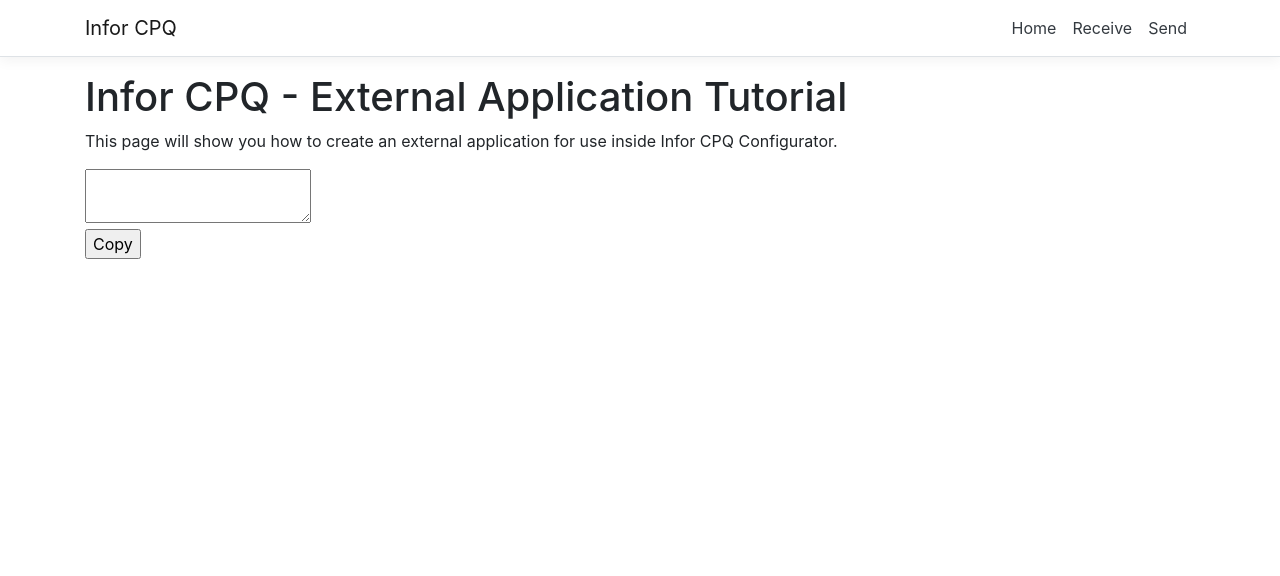
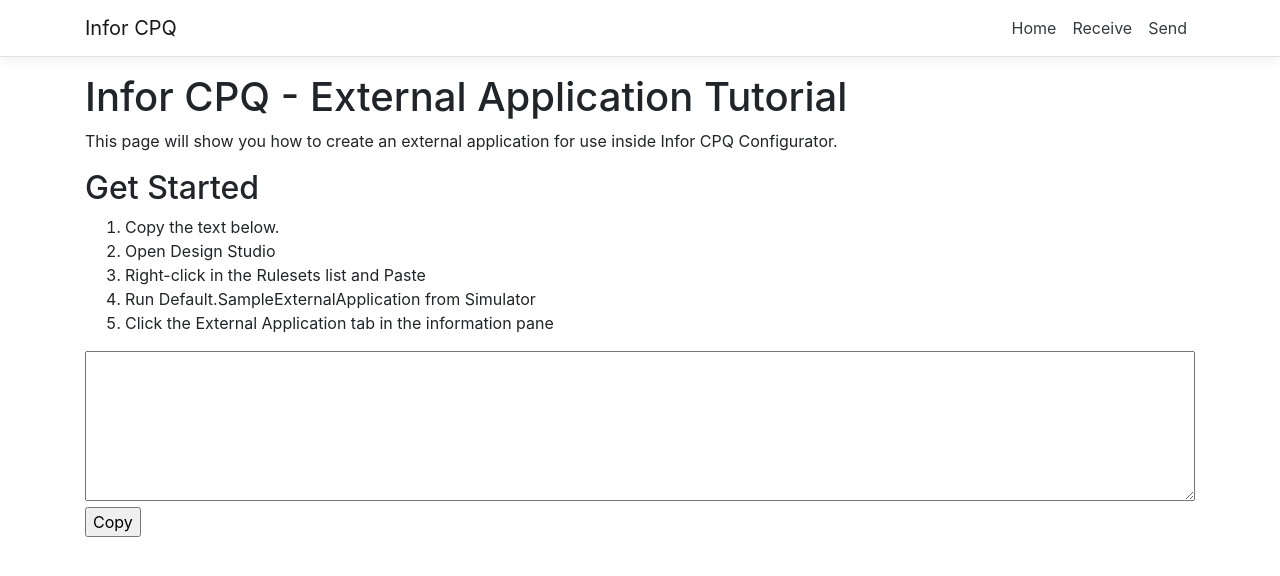
Before and after one commit to timdunham/ext-app-sample, a React (Create React App) app in the folder ClientApp/: page / in a window 1280 px wide. Shown: the top 576 px of the page. Built offline with nearby package versions, Linux system fonts and the light colour scheme; no server answers.

Commit message:
cleanup wording and styling

```diff
--- a/ClientApp/public/index.html
+++ b/ClientApp/public/index.html
@@ -20,7 +20,7 @@
       work correctly both with client-side routing and a non-root public URL.
       Learn how to configure a non-root public URL by running `npm run build`.
     -->
-    <title>ext_app_sample</title>
+    <title>Infor CPQ External Application Sample</title>
   </head>
   <body>
     <noscript>
--- a/ClientApp/src/components/Home.tsx
+++ b/ClientApp/src/components/Home.tsx
@@ -17,7 +17,15 @@ const Home: React.FC = () => {
     <div>
       <h1>Infor CPQ - External Application Tutorial</h1>
       <p>This page will show you how to create an external application for use inside Infor CPQ Configurator.</p>
-      <textarea readOnly ref={textAreaRef} value={state.definition} />
+      <h2>Get Started</h2>
+      <ol>
+        <li>Copy the text below.</li>
+        <li>Open Design Studio</li>
+        <li>Right-click in the Rulesets list and Paste</li>
+        <li>Run Default.SampleExternalApplication from Simulator</li>
+        <li>Click the External Application tab in the information pane</li>
+      </ol>
+      <textarea readOnly ref={textAreaRef} value={state.definition} id="ruleset-xml" />
       <br/>
       <input type="button" value="Copy" onClick={copy} />
     </div>
--- a/ClientApp/src/custom.css
+++ b/ClientApp/src/custom.css
@@ -18,3 +18,8 @@ pre {
   background: lightgray;
   padding-left: 10px;
 }
+
+#ruleset-xml {
+  width: 100%;
+  height: 150px;
+}
```
Also changed, not shown: 2 other files (tests, documents, lock files or other folders).
